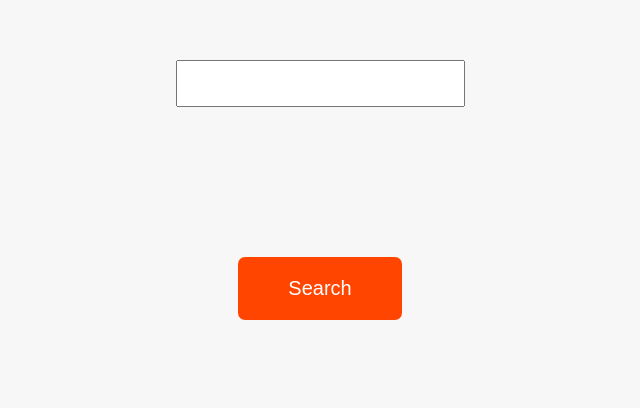
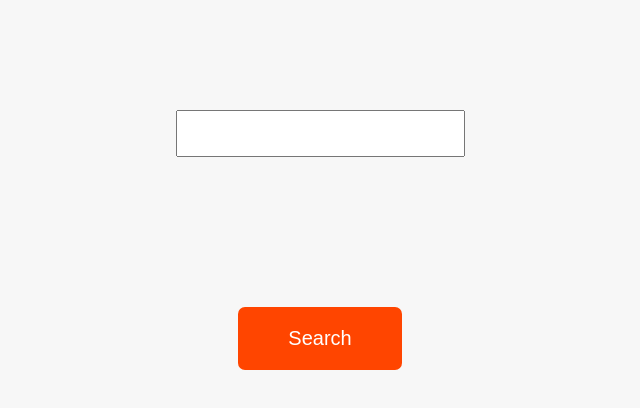
Before and after one commit to pratik43210/country-details, a plain HTML site: page index.html in a window 1280 px wide. Shown: the part 210-618 px from the top of the page, without its empty margins (320-960 px from the left). Drawn offline with Linux system fonts and the light colour scheme.

Commit message:
Update style.css
updated via github desktop

```diff
--- a/style.css
+++ b/style.css
@@ -127,7 +127,7 @@ body {
 }
 
 #search{
-  margin-bottom: 10rem;
+  margin: 10rem 0;
 }
 
 #search input{
```
